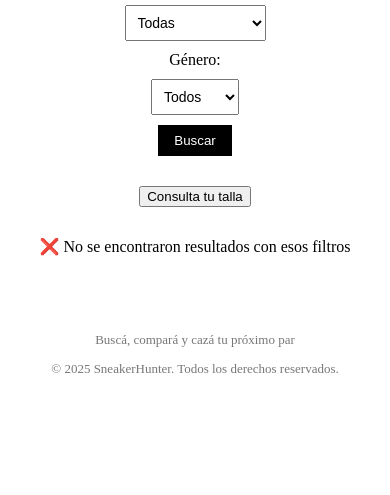
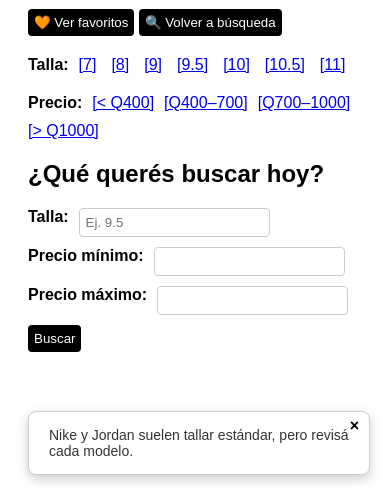
Before and after one commit to dagmuzik/meatpack-flask, a Flask app: template templates/index.html in a window 390 px wide. Shown: the part 349-844 px from the top of the page. Run offline with Flask 3, Linux system fonts and the light colour scheme; the template is opened without the code that fills it, so the values that code supplies are empty.

Commit message:
Update index.html

```diff
--- a/templates/index.html
+++ b/templates/index.html
@@ -1,17 +1,137 @@
 <!DOCTYPE html>
+
 <html lang="es">
 <head>
-  <meta charset="UTF-8" />
-  <meta name="viewport" content="width=device-width, initial-scale=1.0"/>
+<meta charset="utf-8"/>
 <title>SneakerHunter</title>
 <style>
-  <!-- Pop-up de ayuda / tip -->
-  <div id="popup-tip" style="display:none; position:fixed; bottom:20px; right:20px; background:white; border:1px solid #ccc; padding:15px 20px; border-radius:8px; box-shadow: 0 4px 12px rgba(0,0,0,0.2); max-width: 300px; z-index:9999;">
-    <span onclick="cerrarTip()" style="position:absolute; top:5px; right:10px; cursor:pointer; font-weight:bold;">&times;</span>
-    <p id="contenido-tip" style="margin:0; font-size:14px; color:#333;"></p>
+    body { font-family: sans-serif; padding: 20px; background: #fff; }
+    form, .filters { display: flex; flex-wrap: wrap; gap: 10px; margin-bottom: 20px; }
+    label { font-weight: bold; }
+    input, button { padding: 6px; border-radius: 4px; border: 1px solid #ccc; }
+    button { background: black; color: white; border: none; cursor: pointer; }
+    button:hover { background: #333; }
+    .btn-tab { margin-bottom: 20px; }
+    .card-container { display: flex; flex-wrap: wrap; gap: 16px; margin-bottom: 40px; }
+    .card { width: 220px; border: 1px solid #ccc; border-radius: 8px; box-shadow: 2px 2px 6px rgba(0,0,0,0.1); overflow: hidden; display: flex; flex-direction: column; }
+    .card img { width: 100%; height: auto; max-height: 240px; object-fit: contain; }
+    .card-body { padding: 10px; font-size: 14px; }
+    .card-body h4 { margin: 0 0 6px; }
+    .card-body .original { text-decoration: line-through; color: #888; }
+    .card-body .descuento { color: red; font-weight: bold; }
+    .card-body .btn, .favorito-btn {
+      margin-top: 8px; display: inline-block; padding: 6px 12px; border-radius: 4px; text-align: center;
+      text-decoration: none; background: black; color: white;
+    }
+    .favorito-btn { background: gold; color: black; border: none; cursor: pointer; }
+    @media (max-width: 768px) {
+      .card-container { justify-content: center; }
+      .card { width: 100%; max-width: 300px; }
+    }
+  </style>
+</head>
+<body>
+<div style="text-align: center; margin-bottom: 30px;">
+<img alt="SneakerHunter Logo" src="static/img/sneakerhunter_logo_only.png" style="width: 240px; border-radius: 10px;"/>
+<h1>SneakerHunter</h1>
+<p style="color: #555;">El radar que te muestra las mejores opciones en Guatemala</p>
+</div>
+<div class="btn-tab">
+<button onclick="mostrarFavoritos()">🧡 Ver favoritos</button>
+<button onclick="volverABusqueda()">🔍 Volver a búsqueda</button>
+</div>
+<div class="filters">
+<strong>Talla:</strong>
+  {% for t in ["7", "8", "9", "9.5", "10", "10.5", "11"] %}
+    <a href="?talla={{ t }}" style="margin-right:5px;">[{{ t }}]</a>
+  {% endfor %}
+</div>
+<div class="filters">
+<strong>Precio:</strong>
+<a href="?min_price=0&amp;max_price=399">[&lt; Q400]</a>
+<a href="?min_price=400&amp;max_price=700">[Q400–700]</a>
+<a href="?min_price=701&amp;max_price=1000">[Q700–1000]</a>
+<a href="?min_price=1001&amp;max_price=9999">[&gt; Q1000]</a>
+</div>
+<h2>¿Qué querés buscar hoy?</h2>
+<form method="post">
+<label for="talla">Talla:</label>
+<input name="talla" placeholder="Ej. 9.5" type="text" value="{{ talla or '' }}"/>
+<label for="min_price">Precio mínimo:</label>
+<input name="min_price" step="0.01" type="number" value="{{ min_price or '' }}"/>
+<label for="max_price">Precio máximo:</label>
+<input name="max_price" step="0.01" type="number" value="{{ max_price or '' }}"/>
+<button type="submit">Buscar</button>
+</form>
+<div id="resultados">
+<div class="card-container">
+    {% for p in productos %}
+      <div class="card">
+<img alt="{{ p.nombre }}" src="{{ p.imagen }}"/>
+<div class="card-body">
+<h4>{{ p.marca }}</h4>
+<p>{{ p.nombre }}</p>
+<p><strong>Q{{ '%.2f' | format(p.precio_final) }}</strong></p>
+          {% if p.precio_original %}
+            <p class="original">Antes: Q{{ '%.2f' | format(p.precio_original) }}</p>
+          {% endif %}
+          {% if p.descuento %}
+            <p class="descuento">{{ p.descuento }} OFF</p>
+          {% endif %}
+          <p>Talla: {{ p.talla }}</p>
+<p>Tienda: {{ p.tienda }}</p>
+<a class="btn" href="{{ p.url }}" target="_blank">Ver producto</a>
+<button class="favorito-btn" onclick="guardarFavorito('{{ p.url }}')">⭐ Guardar</button>
+</div>
+</div>
+    {% endfor %}
+  </div>
+</div>
+<div id="favoritos" style="display: none;">
+<h2>Mis favoritos</h2>
+<div class="card-container" id="cards-favoritos"></div>
 </div>
 <script>
-  // Lista de tips
+  function guardarFavorito(url) {
+    let favoritos = JSON.parse(localStorage.getItem('favoritos') || '[]');
+    if (!favoritos.includes(url)) {
+      favoritos.push(url);
+      localStorage.setItem('favoritos', JSON.stringify(favoritos));
+      alert("Producto guardado como favorito");
+    } else {
+      alert("Ya está en favoritos");
+    }
+  }
+
+  function mostrarFavoritos() {
+    let favoritos = JSON.parse(localStorage.getItem('favoritos') || '[]');
+    if (!favoritos.length) {
+      alert("No tenés productos guardados.");
+      return;
+    }
+
+    document.getElementById("resultados").style.display = "none";
+    document.getElementById("favoritos").style.display = "block";
+
+    let contenedor = document.getElementById("cards-favoritos");
+    contenedor.innerHTML = favoritos.map(url => `
+      <div class="card">
+        <img src="https://via.placeholder.com/220x200?text=Sneaker" alt="Favorito">
+        <div class="card-body">
+          <h4>Favorito</h4>
+          <p><a href="${url}" target="_blank" class="btn">Ver producto</a></p>
+        </div>
+      </div>
+    `).join('');
+  }
+
+  function volverABusqueda() {
+    document.getElementById("favoritos").style.display = "none";
+    document.getElementById("resultados").style.display = "block";
+  }
+</script>
+<div id="popup-tip" style="display:none; position:fixed; bottom:20px; right:20px; background:white; border:1px solid #ccc; padding:15px 20px; border-radius:8px; box-shadow: 0 4px 12px rgba(0,0,0,0.2); max-width: 300px; z-index:9999;"><span onclick="cerrarTip()" style="position:absolute; top:5px; right:10px; cursor:pointer; font-weight:bold;">×</span><p id="contenido-tip" style="margin:0; font-size:14px; color:#333;"></p></div><script>
+// Tips aleatorios y recordatorio de talla
 const tips = [
   "¿Sabías que los New Balance suelen tallar media talla más grande?",
   "Tip: Los adidas Forum suelen ser ajustados, mejor media talla arriba.",
@@ -20,8 +140,8 @@
   "¿Comprás sin probar? Verificá la equivalencia en CM, no solo US."
 ];
 
-  // Mostrar tip aleatorio solo si no se cerró antes en esta sesión
 window.addEventListener('DOMContentLoaded', function () {
+  // Mostrar tip aleatorio si no se cerró antes
   if (!sessionStorage.getItem('tipCerrado')) {
     setTimeout(() => {
       const randomTip = tips[Math.floor(Math.random() * tips.length)];
@@ -29,336 +149,25 @@
       document.getElementById('popup-tip').style.display = 'block';
     }, 5000);
   }
+
+  // Autocompletar talla desde cookie
+  const tallaInput = document.querySelector("input[name='talla']");
+  const tallaCookie = document.cookie.split("; ").find(row => row.startsWith("talla="));
+  if (tallaInput && tallaCookie) {
+    tallaInput.value = decodeURIComponent(tallaCookie.split("=")[1]);
+  }
+
+  // Guardar cookie cuando cambia la talla
+  if (tallaInput) {
+    tallaInput.addEventListener("change", function () {
+      document.cookie = "talla=" + encodeURIComponent(tallaInput.value) + "; path=/; max-age=" + 60*60*24*30;
+    });
+  }
 });
 
 function cerrarTip() {
   document.getElementById('popup-tip').style.display = 'none';
   sessionStorage.setItem('tipCerrado', '1');
 }
-</script>
-
-    body {
-      margin: 0;
-      font-family: Arial, sans-serif;
-      background-color: #f9f9f9;
-    }
-
-    header {
-      background: #fff;
-      padding: 15px 20px;
-      display: flex;
-      align-items: center;
-      border-bottom: 1px solid #ddd;
-      flex-wrap: wrap;
-    }
-
-    header img {
-      height: 40px;
-      margin-right: 10px;
-    }
-
-    .title-container {
-      display: flex;
-      flex-direction: column;
-    }
-
-    .title-container h1 {
-      margin: 0;
-      font-size: 24px;
-    }
-
-    .title-container span {
-      font-size: 14px;
-      color: #666;
-    }
-
-    main {
-      padding: 20px;
-      text-align: center;
-    }
-
-    #loader {
-      display: none;
-      margin: 20px auto;
-    }
-
-    form {
-      display: flex;
-      flex-wrap: wrap;
-      justify-content: center;
-      align-items: center;
-      gap: 10px;
-      margin-top: 20px;
-    }
-
-    form input, form select {
-      padding: 8px;
-      font-size: 14px;
-    }
-
-    form button {
-      background: #000;
-      color: white;
-      border: none;
-      padding: 8px 16px;
-      cursor: pointer;
-    }
-
-    .card-container {
-      display: flex;
-      flex-wrap: wrap;
-      gap: 20px;
-      justify-content: center;
-      margin-top: 20px;
-    }
-
-    .card {
-      width: 220px;
-      background: white;
-      border-radius: 10px;
-      box-shadow: 0 2px 8px rgba(0,0,0,0.1);
-      overflow: hidden;
-      display: flex;
-      flex-direction: column;
-    }
-
-    .card img {
-      width: 100%;
-      height: 220px;
-      object-fit: contain;
-      background: #f2f2f2;
-    }
-
-    .card-body {
-      padding: 10px;
-      font-size: 14px;
-      text-align: left;
-    }
-
-    .btn {
-      display: inline-block;
-      margin-top: 10px;
-      padding: 6px 12px;
-      background: black;
-      color: white;
-      text-align: center;
-      border-radius: 4px;
-      text-decoration: none;
-    }
-
-    footer {
-      text-align: center;
-      margin-top: 40px;
-      font-size: 13px;
-      color: #777;
-    }
-
-    /* Modal */
-    #modalTallas {
-      display: none;
-      position: fixed;
-      top: 0; left: 0;
-      width: 100%; height: 100%;
-      background: rgba(0,0,0,0.7);
-      z-index: 1000;
-      justify-content: center;
-      align-items: center;
-    }
-
-    #modalTallas .contenido {
-      background: white;
-      padding: 30px 20px;
-      max-width: 90%;
-      max-height: 90%;
-      overflow-y: auto;
-      border-radius: 10px;
-      position: relative;
-      text-align: center;
-    }
-
-    #modalTallas .contenido h2 {
-      margin-top: 10px;
-    }
-
-    #modalTallas .contenido table {
-      border-collapse: collapse;
-      margin: 10px auto 20px;
-    }
-
-    #modalTallas .contenido th, td {
-      border: 1px solid #ccc;
-      padding: 6px 10px;
-    }
-
-    #modalTallas .cerrar {
-      position: absolute;
-      top: 10px;
-      right: 20px;
-      cursor: pointer;
-      font-size: 26px;
-      font-weight: bold;
-    }
-
-    #modalTallas .logo-modal {
-      width: 100px;
-      margin: 0 auto 10px;
-    }
-
-    .boton-cerrar-movil {
-      display: none;
-      margin-top: 20px;
-      padding: 10px 20px;
-      background: black;
-      color: white;
-      border: none;
-      border-radius: 6px;
-      cursor: pointer;
-    }
-
-    @media (max-width: 600px) {
-      form {
-        flex-direction: column;
-      }
-
-      .boton-cerrar-movil {
-        display: inline-block;
-      }
-
-      #modalTallas .contenido {
-        padding: 20px 10px;
-      }
-    }
-  </style>
-</head>
-<body>
-
-<header>
-  <img src="/static/img/sneakerhunter_logo.png" alt="Logo">
-  <div class="title-container">
-    <h1>SneakerHunter</h1>
-    <span>Buscador de sneakers en oferta en tiendas Online de Guatemala</span>
-  </div>
-</header>
-
-<main>
-  <form method="post" onsubmit="mostrarLoader()">
-    <label for="talla">Talla:</label>
-    <input type="text" name="talla" placeholder="Ej. 9.5" value="{{ talla or '' }}">
-
-    <label for="marca">Marca:</label>
-    <select name="marca">
-      <option value="">Todas</option>
-      {% for m in ['adidas', 'nike', 'vans', 'converse', 'new balance', 'puma', 'saucony', 'Stepney Workers Club'] %}
-        <option value="{{ m }}" {% if marca==m %}selected{% endif %}>{{ m.title() }}</option>
-      {% endfor %}
-    </select>
-
-    <label for="tienda">Tienda:</label>
-    <select name="tienda">
-      <option value="">Todas</option>
-      {% for t in ['Adidas', 'Kicks', 'Meatpack', 'La Grieta', 'Bitterheads', 'Premium Trendy'] %}
-        <option value="{{ t }}" {% if tienda==t %}selected{% endif %}>{{ t }}</option>
-      {% endfor %}
-    </select>
-
-    <label for="genero">Género:</label>
-    <select name="genero">
-      <option value="">Todos</option>
-      <option value="hombre">Hombre</option>
-      <option value="mujer">Mujer</option>
-      <option value="unisex">Unisex</option>
-    </select>
-
-    <button type="submit">Buscar</button>
-  </form>
-
-  <!-- BOTÓN DEL MODAL -->
-  <div style="margin: 30px 0;">
-    <button onclick="abrirModalTallas()">Consulta tu talla</button>
-  </div>
-
-  <img id="loader" src="/static/img/sneakerhunt.gif" alt="Cargando..." width="60">
-
-  {% if productos is not none %}
-    {% if productos|length == 0 %}
-      <p>❌ No se encontraron resultados con esos filtros</p>
-    {% else %}
-      <div class="card-container">
-        {% for p in productos %}
-          <div class="card">
-            <img src="{{ p.Imagen }}" alt="{{ p.Producto }}">
-            <div class="card-body">
-              <strong>{{ p.Marca.upper() }} · {{ p.Tienda }}</strong>
-              <h4>{{ p.Producto }}</h4>
-              <p>Talla: {{ p.Talla }}</p>
-              {% if p.get('Genero') %}
-                <p style="color: #555;">Género: {{ p.Genero|string|title }}</p>
-              {% endif %}
-              <p><strong>Q{{ '%.2f' | format(p.Precio) }}</strong></p>
-              <a href="{{ p.URL }}" target="_blank" class="btn">Ver producto</a>
-            </div>
-          </div>
-        {% endfor %}
-      </div>
-    {% endif %}
-  {% endif %}
-</main>
-
-<footer>
-  <p>Buscá, compará y cazá tu próximo par</p>
-  <p>© 2025 SneakerHunter. Todos los derechos reservados.</p>
-</footer>
-
-<!-- MODAL DE TALLAS -->
-<div id="modalTallas">
-  <div class="contenido">
-    <span class="cerrar" onclick="cerrarModalTallas()">&times;</span>
-    <img src="/static/img/sneakerhunter_logo.png" alt="Logo" class="logo-modal">
-    <h2>Consulta tu talla</h2>
-    <p>Conversión general de tallas US a centímetros:</p>
-    <div style="display: flex; flex-wrap: wrap; justify-content: center; gap: 20px;">
-      <div>
-        <h3>Niños (Kids)</h3>
-        <table><tr><th>US</th><th>CM</th></tr><tr><td>10C</td><td>16.5</td></tr><tr><td>11C</td><td>17.5</td></tr><tr><td>12C</td><td>18</td></tr><tr><td>13C</td><td>19</td></tr><tr><td>1Y</td><td>20</td></tr><tr><td>2Y</td><td>21</td></tr><tr><td>3Y</td><td>22</td></tr></table>
-      </div>
-      <div>
-        <h3>Jóvenes (Youth)</h3>
-        <table><tr><th>US</th><th>CM</th></tr><tr><td>4Y</td><td>22.5</td></tr><tr><td>5Y</td><td>23.5</td></tr><tr><td>6Y</td><td>24</td></tr><tr><td>7Y</td><td>25</td></tr></table>
-      </div>
-      <div>
-        <h3>Hombres (Men)</h3>
-        <table><tr><th>US</th><th>CM</th></tr><tr><td>7</td><td>25</td></tr><tr><td>7.5</td><td>25.5</td></tr><tr><td>8</td><td>26</td></tr><tr><td>8.5</td><td>26.5</td></tr><tr><td>9</td><td>27</td></tr><tr><td>9.5</td><td>27.5</td></tr><tr><td>10</td><td>28</td></tr><tr><td>10.5</td><td>28.5</td></tr><tr><td>11</td><td>29</td></tr><tr><td>12</td><td>30</td></tr><tr><td>13</td><td>31</td></tr></table>
-      </div>
-      <div>
-        <h3>Mujeres (Women)</h3>
-        <table><tr><th>US</th><th>CM</th></tr><tr><td>5</td><td>22</td></tr><tr><td>5.5</td><td>22.5</td></tr><tr><td>6</td><td>23</td></tr><tr><td>6.5</td><td>23.5</td></tr><tr><td>7</td><td>24</td></tr><tr><td>7.5</td><td>24.5</td></tr><tr><td>8</td><td>25</td></tr><tr><td>8.5</td><td>25.5</td></tr><tr><td>9</td><td>26</td></tr><tr><td>9.5</td><td>26.5</td></tr><tr><td>10</td><td>27</td></tr></table>
-      </div>
-    </div>
-    <button class="boton-cerrar-movil" onclick="cerrarModalTallas()">Cerrar</button>
-  </div>
-</div>
-
-<script>
-  function mostrarLoader() {
-    document.getElementById("loader").style.display = "block";
-  }
-
-  window.onload = function () {
-    const loader = document.getElementById("loader");
-    const resultados = document.querySelectorAll(".card").length;
-    if (resultados > 0) {
-      loader.style.display = "none";
-    }
-  };
-
-  function abrirModalTallas() {
-    document.getElementById("modalTallas").style.display = "flex";
-  }
-
-  function cerrarModalTallas() {
-    document.getElementById("modalTallas").style.display = "none";
-  }
-</script>
-
-</body>
+</script></body>
 </html>
```
Lines whose indentation alone changed are shown as unchanged.
